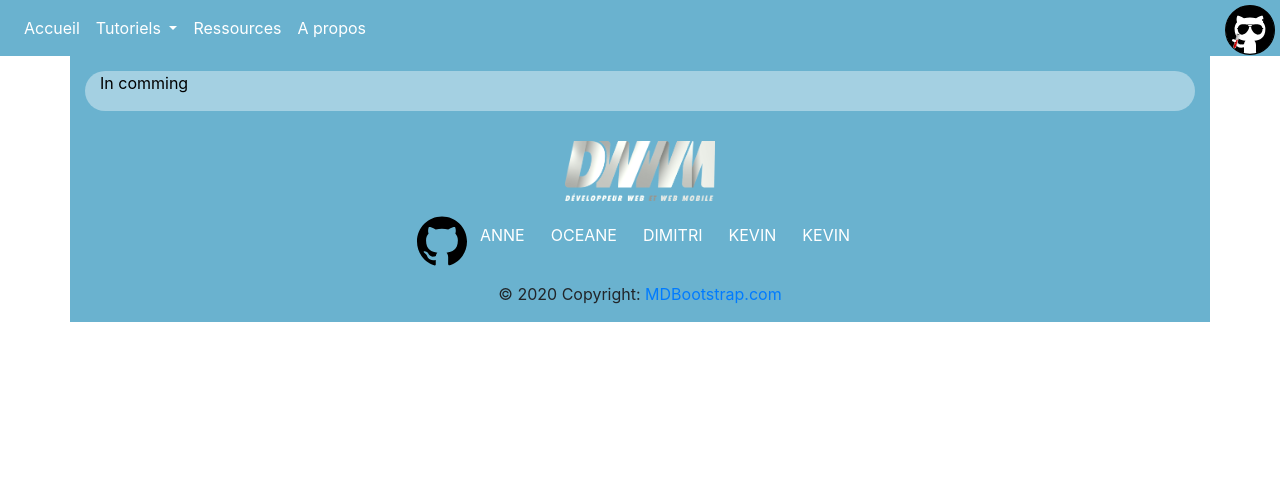
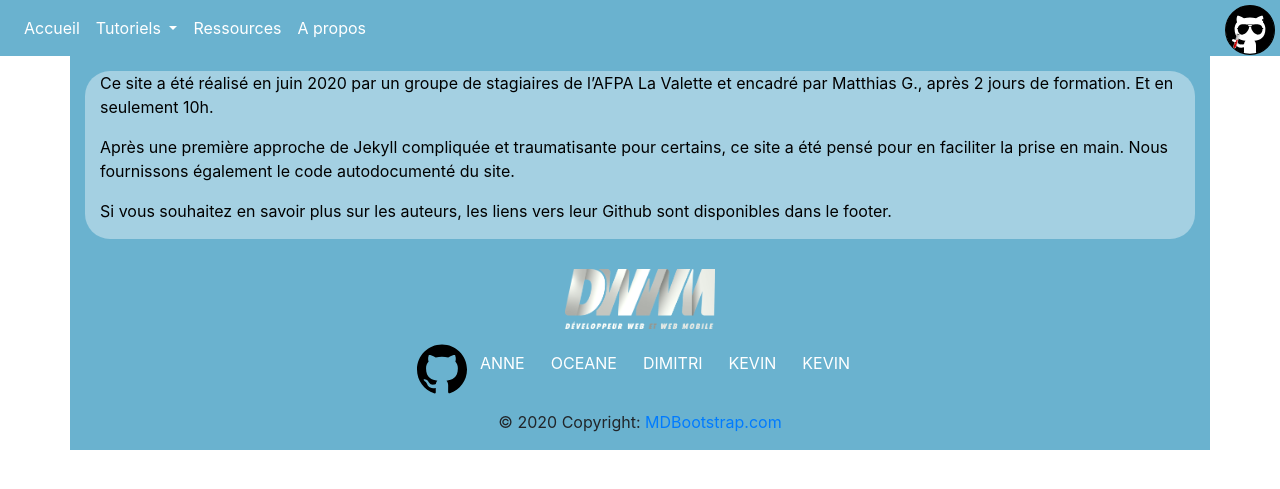
Before and after one commit to OceaneRFT/jekyll-starter, a Jekyll site: the page built from a_propos.md, in a window 1280 px wide. Shown: the top 489 px of the page. Built offline with Jekyll 4.4.1, drawn with Linux system fonts in a browser that asks for light colours.

Commit message:
adding content to ressources and à propos pages

```diff
--- a/_includes/footer.html
+++ b/_includes/footer.html
@@ -15,11 +15,11 @@
                     <path
                         d="M12 .297c-6.63 0-12 5.373-12 12 0 5.303 3.438 9.8 8.205 11.385.6.113.82-.258.82-.577 0-.285-.01-1.04-.015-2.04-3.338.724-4.042-1.61-4.042-1.61C4.422 18.07 3.633 17.7 3.633 17.7c-1.087-.744.084-.729.084-.729 1.205.084 1.838 1.236 1.838 1.236 1.07 1.835 2.809 1.305 3.495.998.108-.776.417-1.305.76-1.605-2.665-.3-5.466-1.332-5.466-5.93 0-1.31.465-2.38 1.235-3.22-.135-.303-.54-1.523.105-3.176 0 0 1.005-.322 3.3 1.23.96-.267 1.98-.399 3-.405 1.02.006 2.04.138 3 .405 2.28-1.552 3.285-1.23 3.285-1.23.645 1.653.24 2.873.12 3.176.765.84 1.23 1.91 1.23 3.22 0 4.61-2.805 5.625-5.475 5.92.42.36.81 1.096.81 2.22 0 1.606-.015 2.896-.015 3.286 0 .315.21.69.825.57C20.565 22.092 24 17.592 24 12.297c0-6.627-5.373-12-12-12" />
                 </svg>
-                <a href="#" target="_blank" class="btn ">ANNE</a>
-                <a href="#" target="_blank" class="btn ">OCEANE</a>
-                <a href="#" target="_blank" class="btn ">DIMITRI</a>
-                <a href="#" target="_blank" class="btn ">KEVIN</a>
-                <a href="#" target="_blank" class="btn ">KEVIN</a>
+                <a href="https://github.com/Bouclette-B" target="_blank" class="btn ">ANNE</a>
+                <a href="https://github.com/OceaneRFT" target="_blank" class="btn ">OCEANE</a>
+                <a href="https://github.com/Inanutsuki" target="_blank" class="btn ">DIMITRI</a>
+                <a href="https://github.com/KeLau83" target="_blank" class="btn ">KEVIN</a>
+                <a href="https://github.com/futjy" target="_blank" class="btn ">KEVIN</a>
 
 
 
--- a/_includes/previous-next.html
+++ b/_includes/previous-next.html
@@ -8,7 +8,7 @@
   {% assign prev_title = prev[0].title %}
 {% else %}
   {% assign prev_url = 'index.html' %}
-  {% assign prev_title = Accueil %}
+  {% assign prev_title = 'Accueil' %}
 {% endif %}
 
 {% if nextIdx <= site.tutoriels.size %}
--- a/a_propos.md
+++ b/a_propos.md
@@ -1,6 +1,8 @@
 ---
 layout: default
 ---
-In comming
+Ce site a été réalisé en juin 2020 par un groupe de stagiaires de l'AFPA La Valette et encadré par Matthias G., après 2 jours de formation. Et en seulement 10h.
 
-<!-- ajouter le cahier des charges ? Nos github ? -->
+Après une première approche de Jekyll compliquée et traumatisante pour certains, ce site a été pensé pour en faciliter la prise en main. Nous fournissons également le code autodocumenté du site.
+
+Si vous souhaitez en savoir plus sur les auteurs, les liens vers leur Github sont disponibles dans le footer.
--- a/gg.html
+++ b/gg.html
@@ -3,9 +3,11 @@ layout: default
 ---
 
 <div>
-    <h1 class="end"> Welcome back</h1>
+    <h1 class="end"> Congrats!</h1>
     <img src="{{ '/assets/images/logo1.svg' | relative_url }}" alt="Logo" class="icon-home beautiful-icon">
-    <p class="end">Félicitation vous êtes maintent prêt à craner comme le plus gros des frimeurs sur la West Coast</p>
+    <p class="end">Félicitations, vous maintenant capablde de vous promener dans le monde merveilleux de Jekyll !</p>
+    <p class="end">Maintenant prêt à crâner comme le plus gros des frimeurs sur la West Coast ?</p>
+    <p class="end">Si t'es chaud patate et que tu veux voir le dossier du site, c'est par <a href="https://github.com/OceaneRFT/jekyll-starter" target="blank">ici</a>.</p>
     <h2>
     <a class="end end-link" href="index.html">Back home like a Boss</a>
     </h2>
```
Also changed, not shown: _tutoriels/tuto101-debut.md (+1 -1 lines), ressources.md (+9 -2 lines).
